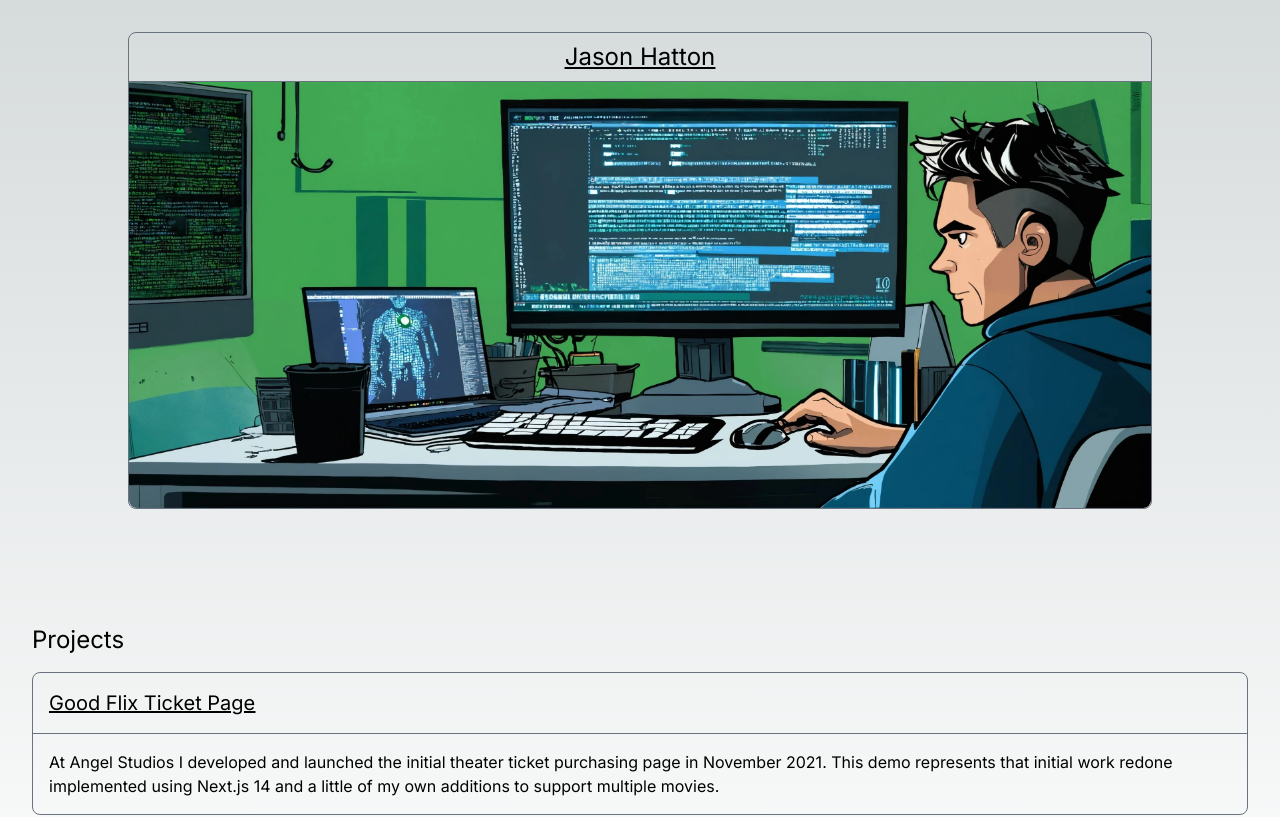
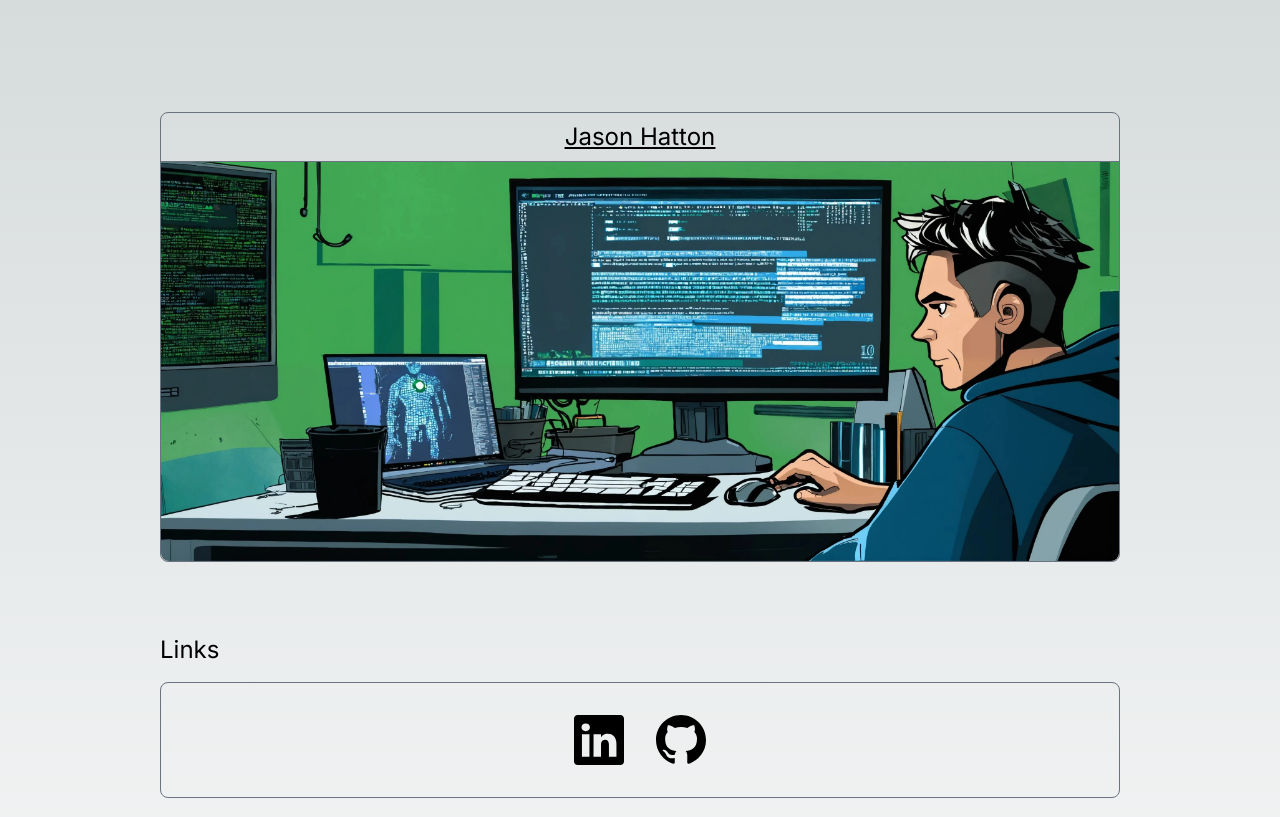
Before and after one commit to jashatton/portfolio, a Next.js app: page / in a window 1280 px wide. Shown: the top 817 px of the page. Built offline with nearby package versions, Linux system fonts and the light colour scheme.

Commit message:
Clean up the sections on the home page and add links

```diff
--- a/src/app/page.tsx
+++ b/src/app/page.tsx
@@ -2,12 +2,12 @@
 
 import Link from 'next/link'
 import Image from 'next/image'
+import { BsGithub, BsLinkedin } from 'react-icons/bs'
 
 export default function Home() {
 
   return (
-    <main className="flex min-h-screen flex-col items-center p-8">
-      <div className="aspect-video max-w-screen-lg">
+    <main className="mx-auto mt-20 flex min-h-screen max-w-screen-lg flex-col items-center gap-14 p-8">
       <section className="cursor-pointer rounded-lg border border-solid border-gray-500">
         <h1
           className=" border-b border-solid border-gray-500 p-2 text-center text-2xl underline hover:text-emerald-500">
@@ -16,7 +16,13 @@ export default function Home() {
         <Image className="rounded-b-lg" src="/home/linked-in-ben10-banner.webp" alt="hero image" width="3027"
                height="1280" />
       </section>
-      </div>
+      <section className="w-full">
+        <p className="py-4 text-2xl">Links</p>
+        <ul className="flex items-center justify-center gap-x-8 rounded-lg border border-solid border-gray-500 p-8">
+          <li><Link target="_blank" href="https://www.linkedin.com/in/jashatton/"><BsLinkedin size={50} /></Link></li>
+          <li><Link target="_blank" href="https://github.com/jashatton/"><BsGithub size={50} /></Link></li>
+        </ul>
+      </section>
       <section>
         <h2 className="py-4 text-2xl">Projects</h2>
         <ul className="space-y-4">
@@ -49,7 +55,6 @@ export default function Home() {
               </p>
             </div>
           </li>
-
         </ul>
       </section>
     </main>
```
Lines whose indentation alone changed are shown as unchanged.
